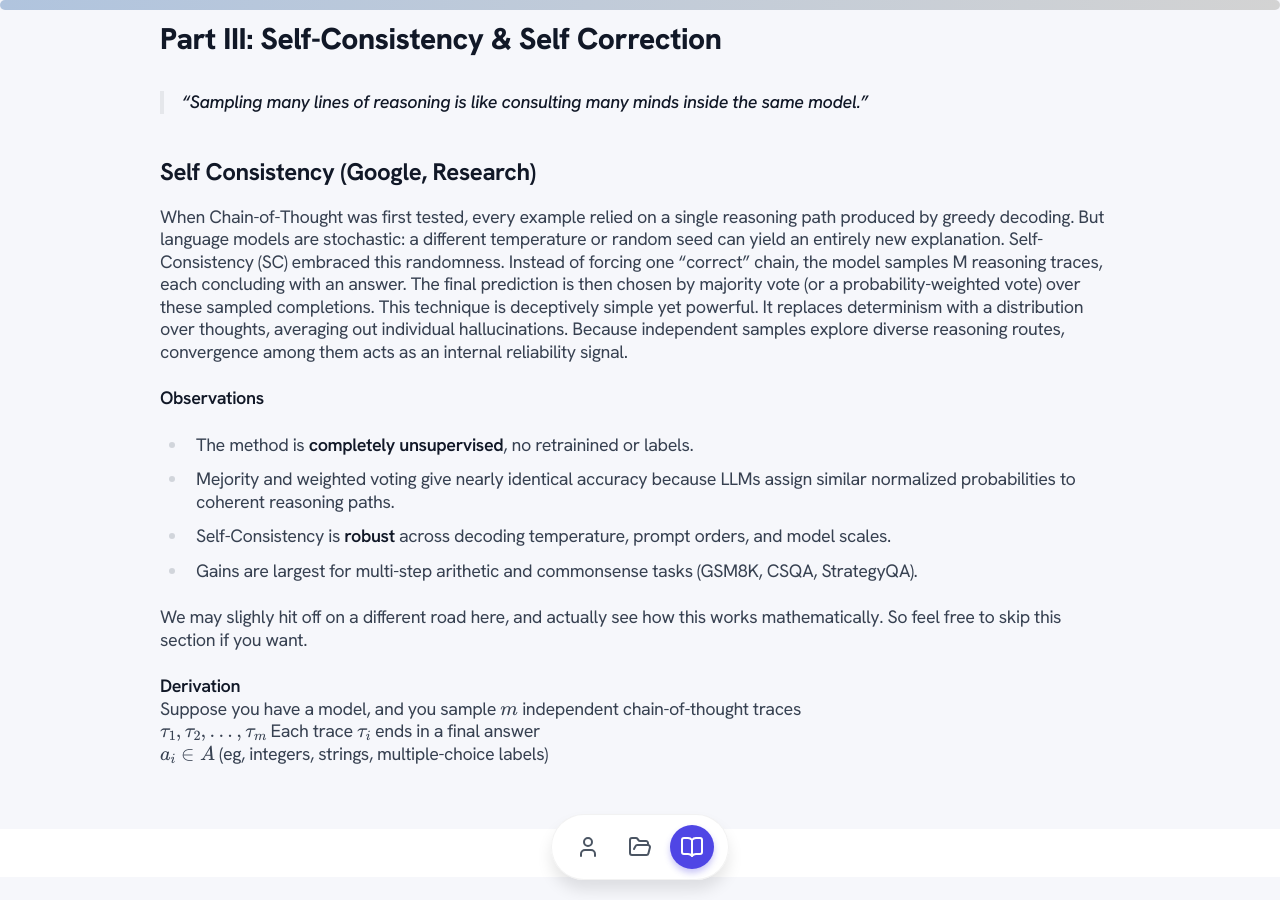
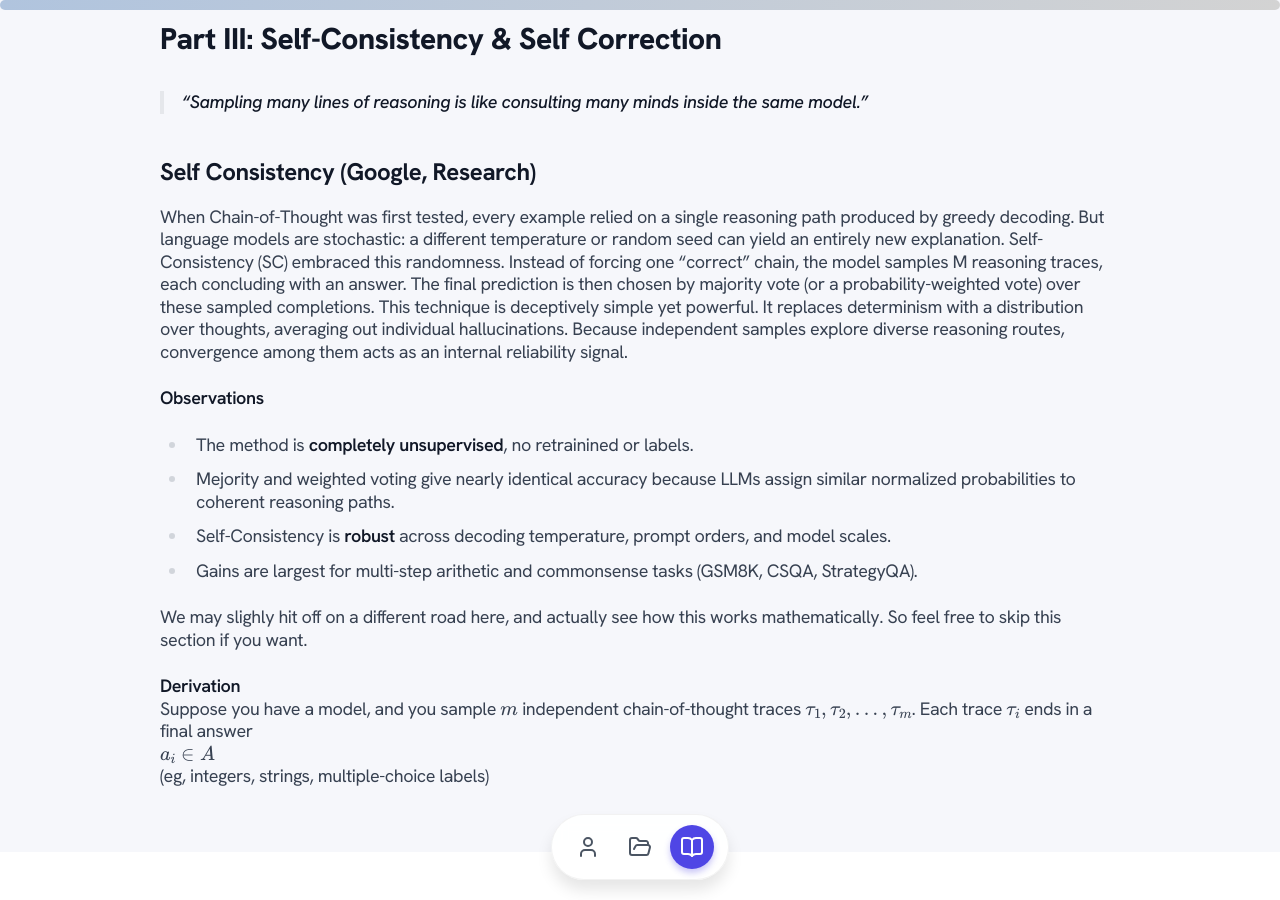
Before and after one commit to omertafveez-2001/omertafveez-2001.github.io, a Jekyll site: the page built from blogs/reasoning-primer/reasoning-primer.md, in a window 1280 px wide and 900 px high, scrolled down 9174 px. Built offline with Jekyll 4.4.1, drawn with Linux system fonts in a browser that asks for light colours; nearby versions of some CDN libraries.

Commit message:
reasoning

```diff
--- a/blogs/reasoning-primer/reasoning-primer.md
+++ b/blogs/reasoning-primer/reasoning-primer.md
@@ -215,12 +215,9 @@ When Chain-of-Thought was first tested, every example relied on a single reasoni
 We may slighly hit off on a different road here, and actually see how this works mathematically. So feel free to skip this section if you want. <br>
 
 **Derivation** <br>
-Suppose you have a model, and you sample $$m$$ independent chain-of-thought traces <br>
-$$
-{\tau_{1}, \tau_{2}, ..., \tau_{m}}
-$$
-Each trace $$\tau_{i}$$ ends in a final answer <br>
+Suppose you have a model, and you sample $$m$$ independent chain-of-thought traces $$ {\tau_{1}, \tau_{2}, ..., \tau_{m}} $$. Each trace $$\tau_{i}$$ ends in a final answer <br>
 $$
 a_{i} \in A
 $$
+<br>
 (eg, integers, strings, multiple-choice labels)
```
